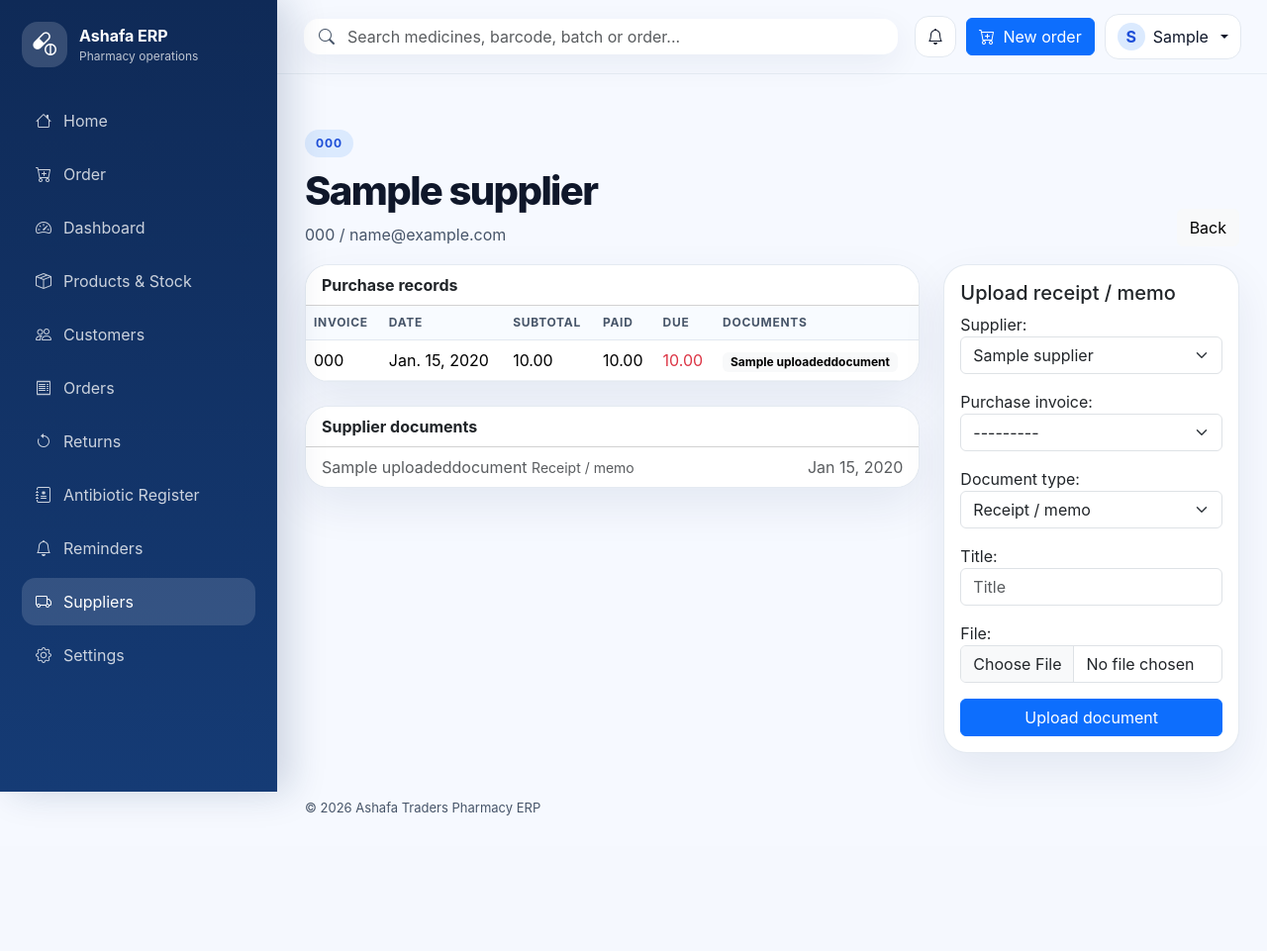
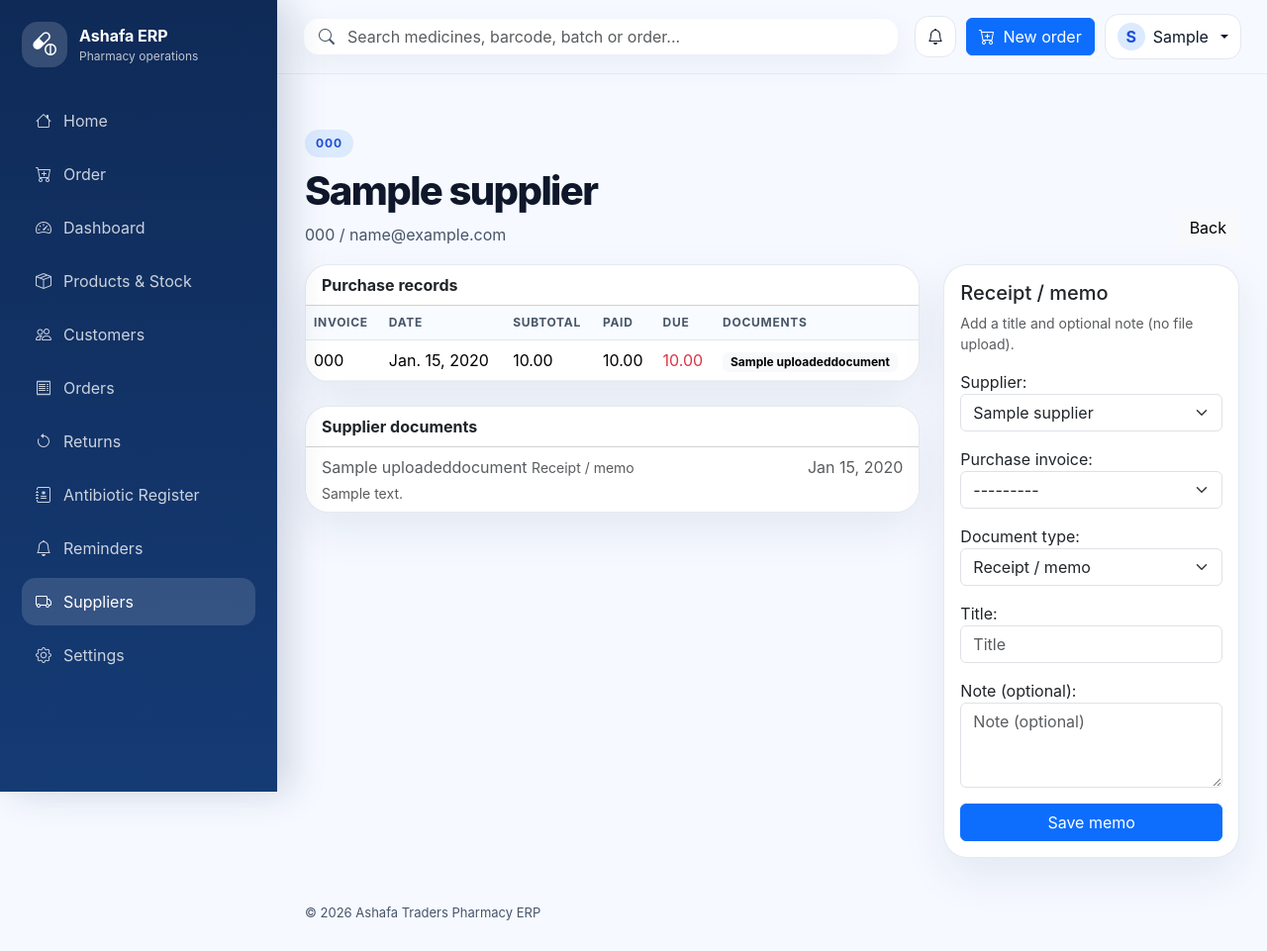
Before and after one commit to Azmain946/Ashafa-Traders, a Django app: page /suppliers/1/ in a window 1280 px wide. Shown: the whole page at 99% size. Before the commit the page ends 824 px from the top, so only its background shows below. Run offline with Django 5.2, Linux system fonts and the light colour scheme; a user stored in the database is signed in; tables that the repository leaves empty hold one stand-in row (values such as "Sample post"); some libraries are stand-ins or nearby versions.

Commit message:
Supplier memos: optional note field instead of file upload
- UploadedDocument: add notes text field; file optional (nullable)
- SupplierReceiptForm drops file; notes as optional textarea
- Supplier detail template: no multipart; list memos with or without file links

Co-authored-by: AZMAIN FIEQUE <Azmain946@users.noreply.github.com>

```diff
--- a/pharmacy/forms.py
+++ b/pharmacy/forms.py
@@ -278,9 +278,15 @@ class ReturnLookupForm(BootstrapFormMixin, forms.Form):
 
 
 class SupplierReceiptForm(BootstrapFormMixin, forms.ModelForm):
+    notes = forms.CharField(
+        required=False,
+        label="Note (optional)",
+        widget=forms.Textarea(attrs={"rows": 3}),
+    )
+
     class Meta:
         model = UploadedDocument
-        fields = ["supplier", "purchase_invoice", "document_type", "title", "file"]
+        fields = ["supplier", "purchase_invoice", "document_type", "title", "notes"]
 
 
 class AppSettingForm(BootstrapFormMixin, forms.ModelForm):
--- a/pharmacy/models.py
+++ b/pharmacy/models.py
@@ -624,7 +624,8 @@ class UploadedDocument(TimeStampedModel):
     purchase_invoice = models.ForeignKey(PurchaseInvoice, on_delete=models.CASCADE, null=True, blank=True, related_name="documents")
     document_type = models.CharField(max_length=20, choices=DOCUMENT_CHOICES, default=DOCUMENT_RECEIPT)
     title = models.CharField(max_length=180)
-    file = models.FileField(upload_to=receipt_path, validators=[validate_receipt_file])
+    notes = models.TextField(blank=True)
+    file = models.FileField(upload_to=receipt_path, blank=True, null=True, validators=[validate_receipt_file])
     uploaded_by = models.ForeignKey(settings.AUTH_USER_MODEL, on_delete=models.SET_NULL, null=True, blank=True)
 
     class Meta:
--- a/pharmacy/views.py
+++ b/pharmacy/views.py
@@ -439,12 +439,12 @@ def supplier_detail(request, pk):
     supplier = get_object_or_404(Supplier, pk=pk)
     receipt_form = SupplierReceiptForm(initial={"supplier": supplier})
     if request.method == "POST":
-        receipt_form = SupplierReceiptForm(request.POST, request.FILES)
+        receipt_form = SupplierReceiptForm(request.POST)
         if receipt_form.is_valid():
             receipt = receipt_form.save(commit=False)
             receipt.uploaded_by = request.user
             receipt.save()
-            messages.success(request, "Document uploaded.")
+            messages.success(request, "Supplier memo saved.")
             return redirect("supplier_detail", pk=supplier.pk)
     invoices = supplier.purchase_invoices.prefetch_related("documents").all()
     return render(
--- a/templates/pharmacy/supplier_detail.html
+++ b/templates/pharmacy/supplier_detail.html
@@ -26,7 +26,11 @@
                 <td class="text-danger">{{ invoice.due_amount }}</td>
                 <td>
                   {% for doc in invoice.documents.all %}
-                    <a href="{{ doc.file.url }}" target="_blank" class="badge text-bg-light">{{ doc.title }}</a>
+                    {% if doc.file %}
+                      <a href="{{ doc.file.url }}" target="_blank" class="badge text-bg-light">{{ doc.title }}</a>
+                    {% else %}
+                      <span class="badge text-bg-secondary" title="{{ doc.notes }}">{{ doc.title }}</span>
+                    {% endif %}
                   {% empty %}-{% endfor %}
                 </td>
               </tr>
@@ -41,25 +45,36 @@
       <div class="card-header bg-white"><strong>Supplier documents</strong></div>
       <div class="list-group list-group-flush">
         {% for doc in supplier.documents.all %}
+          {% if doc.file %}
           <a class="list-group-item list-group-item-action d-flex justify-content-between" href="{{ doc.file.url }}" target="_blank">
-            <span>{{ doc.title }} <small class="text-muted">{{ doc.get_document_type_display }}</small></span>
+            <span>{{ doc.title }} <small class="text-muted">{{ doc.get_document_type_display }}</small>{% if doc.notes %}<span class="d-block small text-muted mt-1">{{ doc.notes }}</span>{% endif %}</span>
             <span>{{ doc.created_at|date:"M d, Y" }}</span>
           </a>
+          {% else %}
+          <div class="list-group-item d-flex justify-content-between align-items-start">
+            <div>
+              <strong>{{ doc.title }}</strong> <small class="text-muted">{{ doc.get_document_type_display }}</small>
+              {% if doc.notes %}<div class="small text-muted mt-1">{{ doc.notes|linebreaksbr }}</div>{% endif %}
+            </div>
+            <span class="text-muted small text-nowrap ms-2">{{ doc.created_at|date:"M d, Y" }}</span>
+          </div>
+          {% endif %}
         {% empty %}
-          <div class="text-center text-muted py-4">No documents uploaded.</div>
+          <div class="text-center text-muted py-4">No memos or documents yet.</div>
         {% endfor %}
       </div>
     </div>
   </div>
   <div class="col-xl-4">
-    <form method="post" enctype="multipart/form-data" class="card soft-card">
+    <form method="post" class="card soft-card">
       {% csrf_token %}
       <div class="card-body">
-        <h2 class="h5">Upload receipt / memo</h2>
+        <h2 class="h5">Receipt / memo</h2>
+        <p class="text-muted small">Add a title and optional note (no file upload).</p>
         {% for field in receipt_form %}
           <div class="mb-3">{{ field.label_tag }}{{ field }}{% for error in field.errors %}<div class="invalid-feedback d-block">{{ error }}</div>{% endfor %}</div>
         {% endfor %}
-        <button class="btn btn-primary w-100">Upload document</button>
+        <button class="btn btn-primary w-100">Save memo</button>
       </div>
     </form>
   </div>
```
Also changed, not shown: pharmacy/migrations/0007_uploadeddocument_notes_optional_file.py (added).
